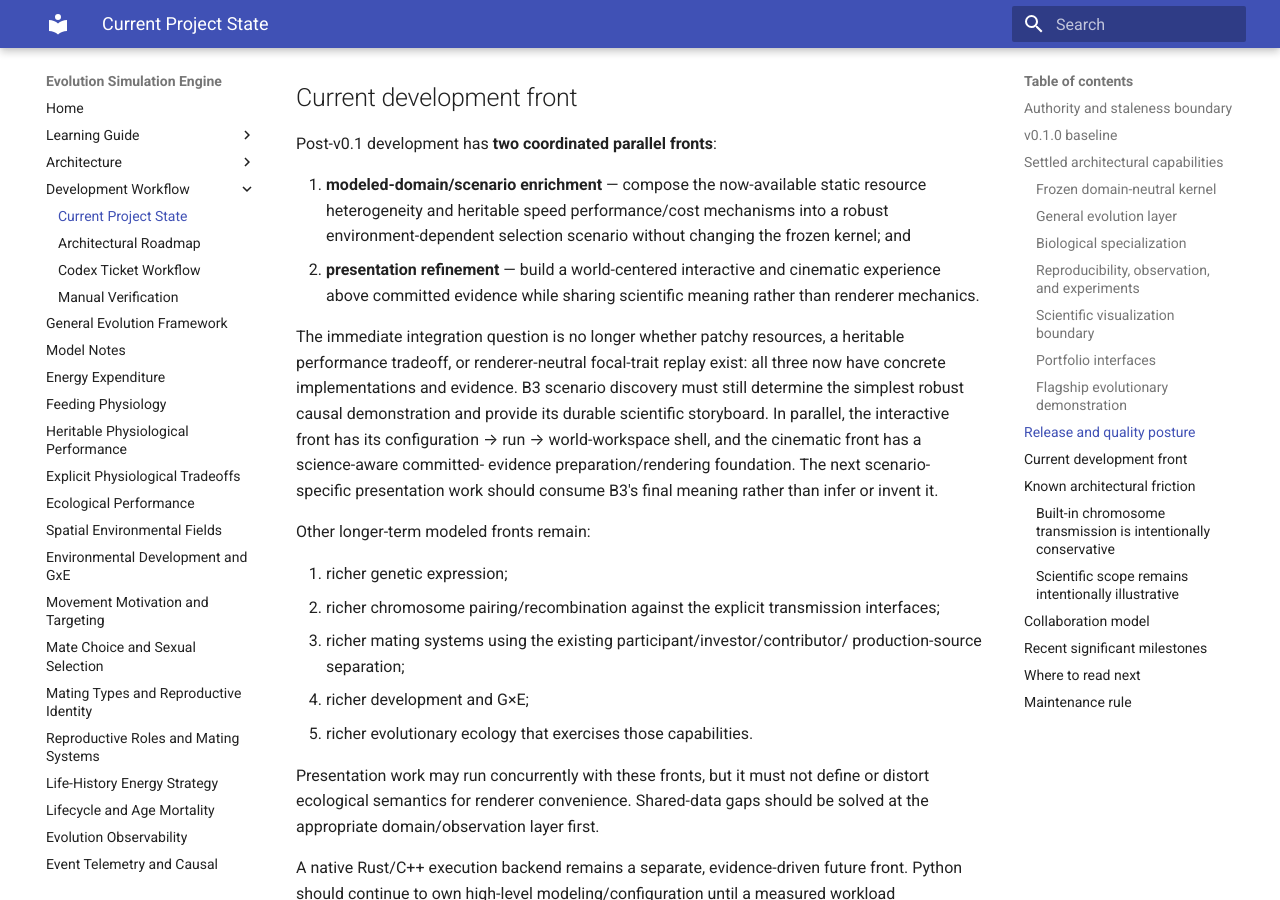
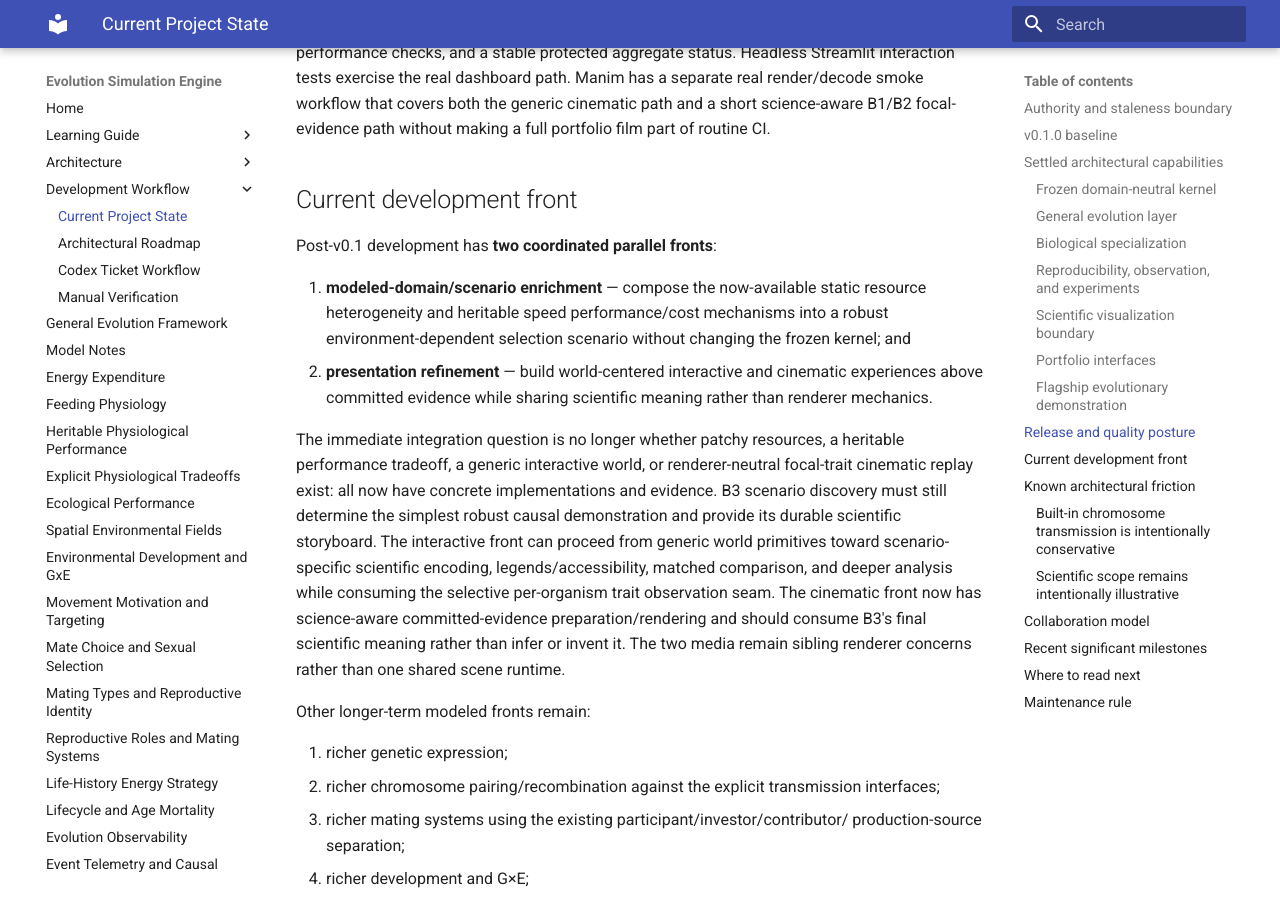
Before and after one commit to abdullahkhan57721/evolution-simulation-engine, an MkDocs documentation site: the page built from docs/development/current_state.md, in a window 1280 px wide and 900 px high, scrolled down 6787 px. Built offline with MkDocs 1.6.1 and Material for MkDocs 9.7.7, drawn with Linux system fonts in a browser that asks for light colours; some of the changed text lies outside the part shown.

Commit message:
Reconcile V2 I2 and V3 current-state documentation

```diff
--- a/docs/development/current_state.md
+++ b/docs/development/current_state.md
@@ -238,12 +238,17 @@
 ### Portfolio interfaces
 
 `evo_engine.ui` remains the current optional top-level Streamlit/Plotly consumer.
-Its current shell uses an explicit full-window configuration mode followed by a
-run action and a world-centered simulation workspace. The existing curated typed
-reference-ecology controls, spatial playback, evolutionary/genetic analytics,
-event/life-history views, experiment comparison, and export remain downstream of
-completed immutable results. Hidden UI state is not implicit engine configuration;
-selected values normalize into typed configuration before execution.
+Its application flow separates full-window configuration from a completed-run,
+world-centered workspace. Session state owns immutable `DashboardRun` values plus
+view/navigation state rather than live simulation objects. The generic interactive
+world has first-class committed-step selection, scrub/previous/next/playback
+controls, view-only resource/carcass/trail/label controls, stable neutral organism
+encoding, body-mass sizing, selection through a reserved outline channel, and an
+authoritative selected-organism inspector. Recent movement trails and optional
+position interpolation are presentation-derived from committed spatial history and
+never become scientific or exported values. Existing evolutionary/genetic
+analytics, life-history views, experiment comparison, and export remain downstream
+of the same completed evidence.
 
 `evo_engine.cinematic` remains the current optional sibling Manim consumer. Its
 `PortfolioAnimationTimeline` is renderer-owned presentation ordering over committed
@@ -309,18 +314,21 @@
    resource heterogeneity and heritable speed performance/cost mechanisms into a
    robust environment-dependent selection scenario without changing the frozen
    kernel; and
-2. **presentation refinement** — build a world-centered interactive and cinematic
-   experience above committed evidence while sharing scientific meaning rather
+2. **presentation refinement** — build world-centered interactive and cinematic
+   experiences above committed evidence while sharing scientific meaning rather
    than renderer mechanics.
 
 The immediate integration question is no longer whether patchy resources, a
-heritable performance tradeoff, or renderer-neutral focal-trait replay exist: all
-three now have concrete implementations and evidence. B3 scenario discovery must
-still determine the simplest robust causal demonstration and provide its durable
-scientific storyboard. In parallel, the interactive front has its configuration →
-run → world-workspace shell, and the cinematic front has a science-aware committed-
-evidence preparation/rendering foundation. The next scenario-specific presentation
-work should consume B3's final meaning rather than infer or invent it.
+heritable performance tradeoff, a generic interactive world, or renderer-neutral
+focal-trait cinematic replay exist: all now have concrete implementations and
+evidence. B3 scenario discovery must still determine the simplest robust causal
+demonstration and provide its durable scientific storyboard. The interactive front
+can proceed from generic world primitives toward scenario-specific scientific
+encoding, legends/accessibility, matched comparison, and deeper analysis while
+consuming the selective per-organism trait observation seam. The cinematic front
+now has science-aware committed-evidence preparation/rendering and should consume
+B3's final scientific meaning rather than infer or invent it. The two media remain
+sibling renderer concerns rather than one shared scene runtime.
 
 Other longer-term modeled fronts remain:
 
@@ -385,9 +393,11 @@
   preparation; added a minimal shared continuous-trait encoding, authoritative
   event selection, presentation-only interpolation, reproducibility metadata, and
   generic/focal Manim rendering without live simulation ownership.
-- **World-centered interactive shell:** established explicit full-window
-  configuration → run → world-workspace mode switching while preserving completed
-  immutable result ownership and the existing scientific-presentation boundary.
+- **Interactive world presentation foundation:** established immutable UI-only
+  world primitives over committed spatial evidence, first-class committed-step
+  playback/scrubbing, view-only environmental layers and movement trails, stable
+  generic visual channels, selection/inspection semantics, and display-only
+  position interpolation without creating a shared cinematic scene runtime.
 - **Scientific visualization evidence boundary:** added selective committed
   per-organism genetic-phenotype trait observation and formalized the separation
   among scientific evidence, scenario-specific visual meaning, and renderer-owned
```
